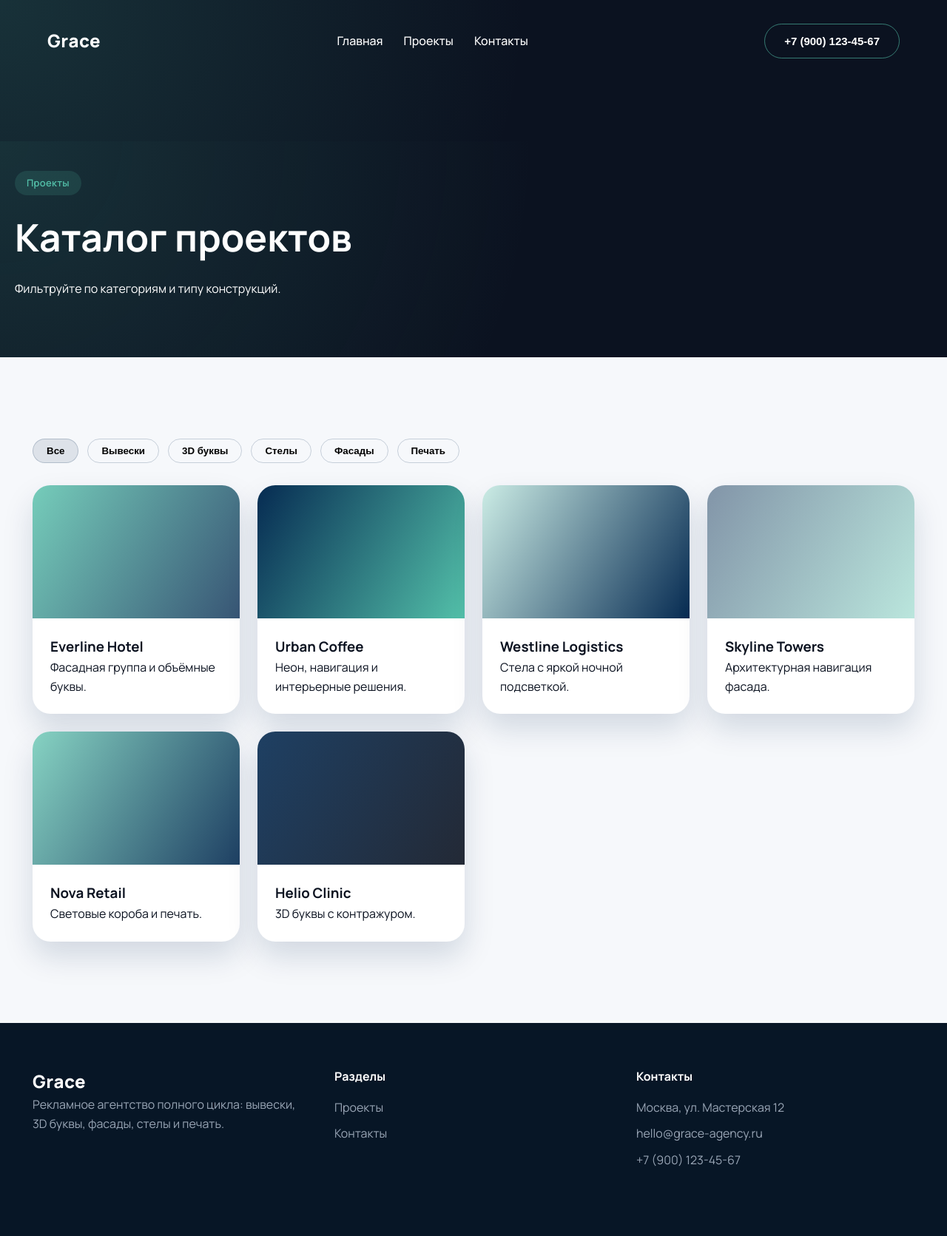
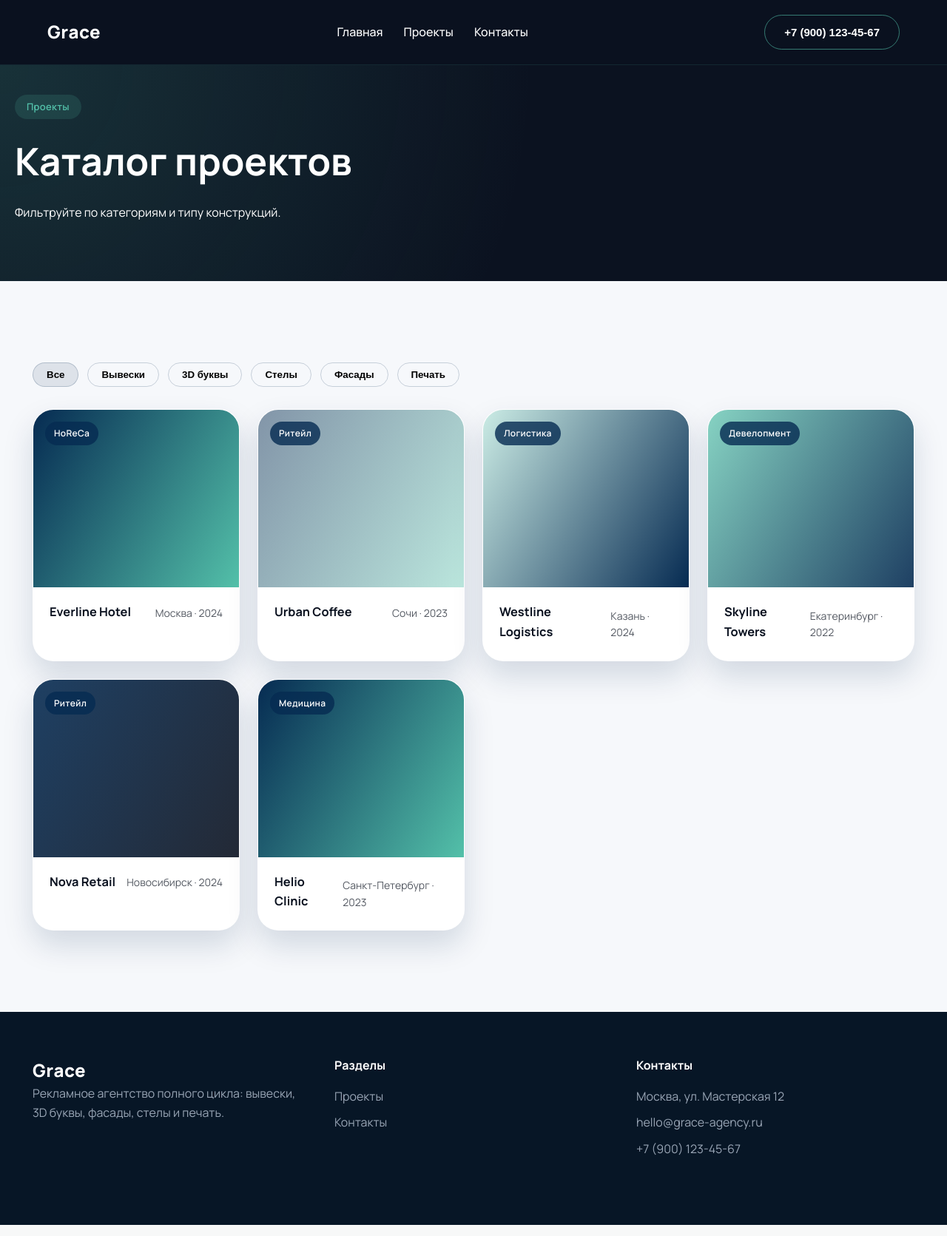
Before and after one commit to Janik77/gracemy, a Django app: page /projects/ in a window 1280 px wide. Shown: the whole page at 74% size. Run offline with Django 5.2, Linux system fonts and the light colour scheme.

Commit message:
Revert "Revert "Polish header, premium project cards and add gallery modal""

```diff
--- a/pages/templates/base/base.html
+++ b/pages/templates/base/base.html
@@ -12,7 +12,7 @@
 </head>
 <body>
   <div class="page">
-    <header class="header">
+    <header class="site-header">
       <nav class="nav">
         <div class="logo">Grace</div>
         <button class="nav-toggle" type="button" aria-label="Открыть меню" aria-expanded="false">
--- a/pages/templates/pages/home.html
+++ b/pages/templates/pages/home.html
@@ -263,6 +263,8 @@
           <span>MetroHub</span>
           <span>Mono</span>
           <span>Vista</span>
+          <span>Alto</span>
+          <span>NovaBuild</span>
         </div>
       </div>
     </section>
--- a/pages/templates/pages/projects.html
+++ b/pages/templates/pages/projects.html
@@ -20,46 +20,58 @@
           <button class="chip">Печать</button>
         </div>
         <div class="grid projects-grid">
-          <a class="project-card" href="/projects/detail/">
-            <div class="project-image"></div>
-            <div class="project-body">
+          <a class="project-card premium" href="/projects/detail/">
+            <div class="project-cover image-alt">
+              <span class="project-badge">HoReCa</span>
+            </div>
+            <div class="project-info-row">
               <h3>Everline Hotel</h3>
-              <p>Фасадная группа и объёмные буквы.</p>
+              <span>Москва · 2024</span>
             </div>
           </a>
-          <a class="project-card" href="/projects/detail/">
-            <div class="project-image image-alt"></div>
-            <div class="project-body">
+          <a class="project-card premium" href="/projects/detail/">
+            <div class="project-cover image-soft">
+              <span class="project-badge">Ритейл</span>
+            </div>
+            <div class="project-info-row">
               <h3>Urban Coffee</h3>
-              <p>Неон, навигация и интерьерные решения.</p>
+              <span>Сочи · 2023</span>
             </div>
           </a>
-          <a class="project-card" href="/projects/detail/">
-            <div class="project-image image-accent"></div>
-            <div class="project-body">
+          <a class="project-card premium" href="/projects/detail/">
+            <div class="project-cover image-accent">
+              <span class="project-badge">Логистика</span>
+            </div>
+            <div class="project-info-row">
               <h3>Westline Logistics</h3>
-              <p>Стела с яркой ночной подсветкой.</p>
+              <span>Казань · 2024</span>
             </div>
           </a>
-          <a class="project-card" href="/projects/detail/">
-            <div class="project-image image-soft"></div>
-            <div class="project-body">
+          <a class="project-card premium" href="/projects/detail/">
+            <div class="project-cover image-bold">
+              <span class="project-badge">Девелопмент</span>
+            </div>
+            <div class="project-info-row">
               <h3>Skyline Towers</h3>
-              <p>Архитектурная навигация фасада.</p>
+              <span>Екатеринбург · 2022</span>
             </div>
           </a>
-          <a class="project-card" href="/projects/detail/">
-            <div class="project-image image-bold"></div>
-            <div class="project-body">
+          <a class="project-card premium" href="/projects/detail/">
+            <div class="project-cover image-dark">
+              <span class="project-badge">Ритейл</span>
+            </div>
+            <div class="project-info-row">
               <h3>Nova Retail</h3>
-              <p>Световые короба и печать.</p>
+              <span>Новосибирск · 2024</span>
             </div>
           </a>
-          <a class="project-card" href="/projects/detail/">
-            <div class="project-image image-dark"></div>
-            <div class="project-body">
+          <a class="project-card premium" href="/projects/detail/">
+            <div class="project-cover image-alt">
+              <span class="project-badge">Медицина</span>
+            </div>
+            <div class="project-info-row">
               <h3>Helio Clinic</h3>
-              <p>3D буквы с контражуром.</p>
+              <span>Санкт-Петербург · 2023</span>
             </div>
           </a>
         </div>
--- a/static/src/css/style.css
+++ b/static/src/css/style.css
@@ -30,6 +30,15 @@ a {
   overflow-x: hidden;
 }
 
+.site-header {
+  position: sticky;
+  top: 0;
+  z-index: 10;
+  background: rgba(11, 18, 32, 0.85);
+  backdrop-filter: blur(12px);
+  border-bottom: 1px solid rgba(83, 192, 169, 0.12);
+}
+
 .container {
   max-width: 1240px;
   margin: 0 auto;
@@ -40,7 +49,7 @@ a {
   display: flex;
   align-items: center;
   justify-content: space-between;
-  padding: 32px 64px;
+  padding: 20px 64px;
   position: relative;
   z-index: 2;
   gap: 24px;
@@ -319,33 +328,75 @@ a {
 
 .project-card {
   background: white;
-  border-radius: 24px;
+  border-radius: 28px;
   overflow: hidden;
   box-shadow: 0 20px 40px rgba(6, 43, 82, 0.15);
+  border: 1px solid transparent;
+  transition: transform 0.3s ease, border-color 0.3s ease, box-shadow 0.3s ease;
 }
 
-.project-image {
-  height: 180px;
-  background: linear-gradient(120deg, rgba(83, 192, 169, 0.8), rgba(6, 43, 82, 0.8));
+.project-card.premium:hover {
+  transform: translateY(-6px);
+  border-color: rgba(83, 192, 169, 0.6);
+  box-shadow: 0 30px 60px rgba(83, 192, 169, 0.2);
 }
 
-.project-image.image-alt {
+.project-cover {
+  height: 240px;
+  background: linear-gradient(120deg, rgba(83, 192, 169, 0.8), rgba(6, 43, 82, 0.8));
+  position: relative;
+  overflow: hidden;
+  transition: transform 0.4s ease;
+}
+
+.project-card.premium:hover .project-cover {
+  transform: scale(1.03);
+}
+
+.project-badge {
+  position: absolute;
+  top: 16px;
+  left: 16px;
+  background: rgba(6, 43, 82, 0.8);
+  color: white;
+  padding: 6px 12px;
+  border-radius: 999px;
+  font-size: 12px;
+  font-weight: 600;
+  letter-spacing: 0.3px;
+}
+
+.project-info-row {
+  padding: 20px 22px 26px;
+  display: flex;
+  justify-content: space-between;
+  align-items: flex-end;
+  gap: 12px;
+  color: rgba(11, 18, 32, 0.7);
+  font-size: 14px;
+}
+
+.project-info-row h3 {
+  color: #0b1220;
+}
+
+.project-cover.image-alt {
   background: linear-gradient(120deg, #062b52, #53c0a9);
 }
 
-.project-image.image-accent {
+.project-cover.image-accent {
   background: linear-gradient(120deg, rgba(83, 192, 169, 0.3), #062b52);
 }
 
-.project-image.image-soft {
+.project-cover.image-soft {
   background: linear-gradient(120deg, rgba(6, 43, 82, 0.5), rgba(83, 192, 169, 0.4));
 }
 
-.project-image.image-bold {
+.project-cover.image-bold {
   background: linear-gradient(120deg, rgba(83, 192, 169, 0.7), rgba(6, 43, 82, 0.9));
 }
 
-.project-image.image-dark {
+.project-cover.image-dark {
   background: linear-gradient(120deg, rgba(6, 43, 82, 0.9), rgba(11, 18, 32, 0.9));
 }
 
--- a/static/src/js/main.js
+++ b/static/src/js/main.js
@@ -24,3 +24,31 @@ if (navToggle && navLinks) {
     navLinks.classList.toggle('is-open');
   });
 }
+
+const modalTriggers = document.querySelectorAll('[data-modal]');
+modalTriggers.forEach((trigger) => {
+  const modalId = trigger.getAttribute('data-modal');
+  const modal = document.getElementById(modalId);
+  const modalImage = modal ? modal.querySelector('.modal-image') : null;
+
+  if (!modal || !modalImage) return;
+
+  trigger.addEventListener('click', () => {
+    const imageClass = trigger.getAttribute('data-image');
+    modalImage.className = 'modal-image';
+    if (imageClass) {
+      modalImage.classList.add(imageClass);
+    }
+    modal.classList.add('is-open');
+    modal.setAttribute('aria-hidden', 'false');
+  });
+});
+
+document.querySelectorAll('[data-close]').forEach((closeButton) => {
+  closeButton.addEventListener('click', () => {
+    const modal = closeButton.closest('.modal');
+    if (!modal) return;
+    modal.classList.remove('is-open');
+    modal.setAttribute('aria-hidden', 'true');
+  });
+});
```
Also changed, not shown: other parts of static/src/css/style.css (+120 -17 lines), pages/templates/pages/project-detail.html (+23 -7 lines).
